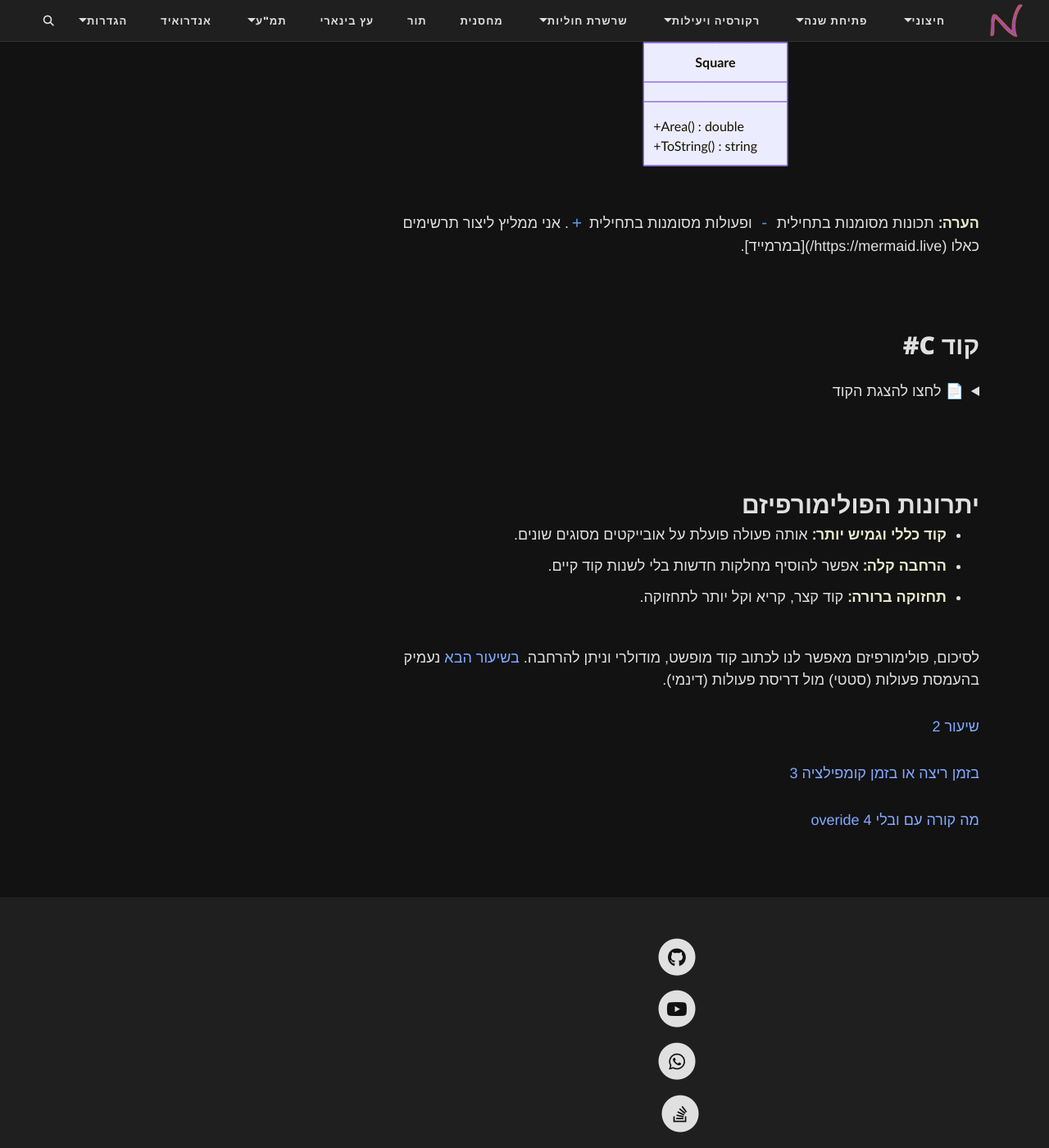
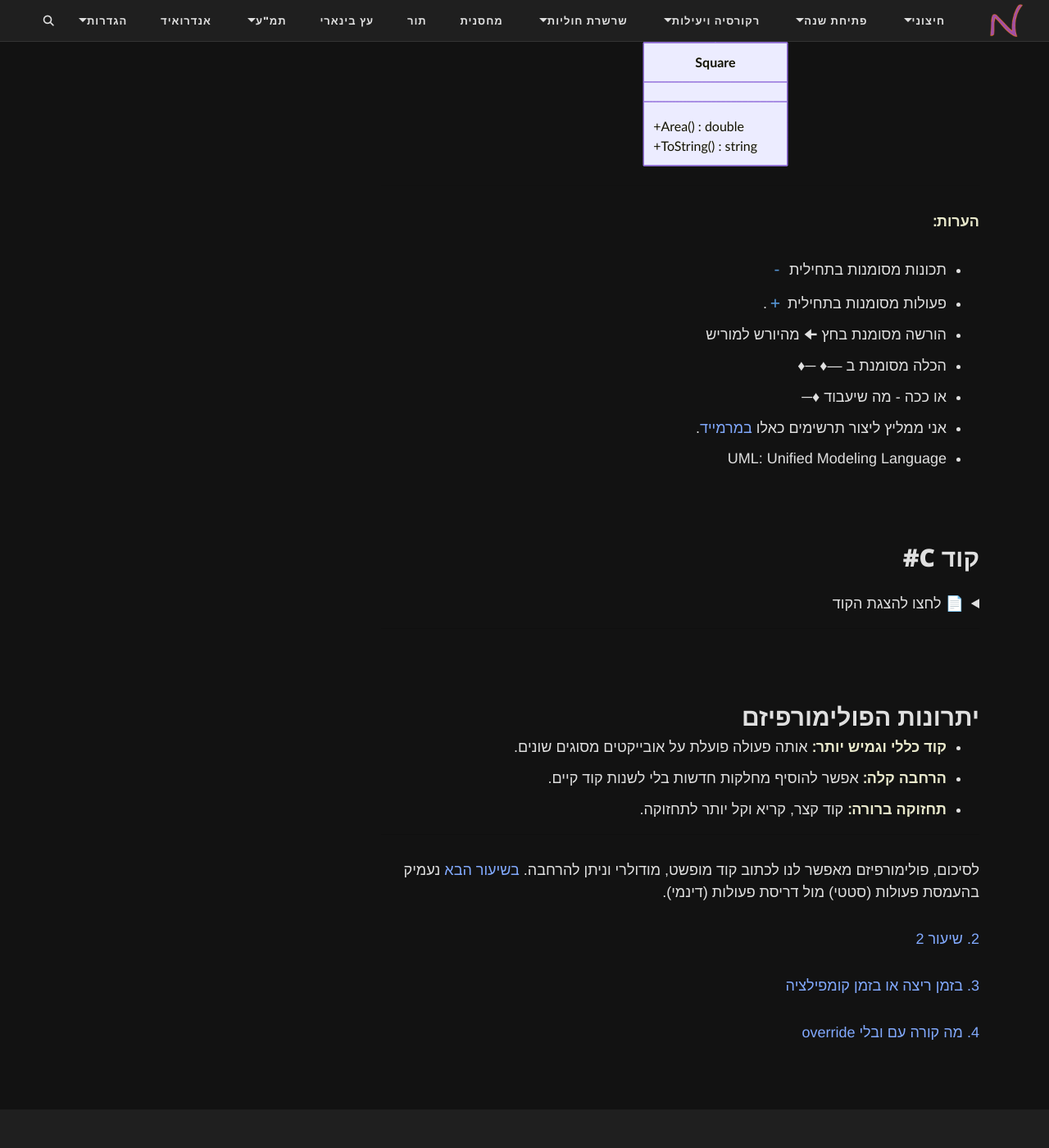
Before and after one commit to 3strategy/BeautifulMivney, a Jekyll site: the page built from oop/02Polymorphism.md, in a window 1280 px wide and 1400 px high, scrolled down 1776 px. Shown: the whole window at 82% size. Built offline with Jekyll 4.4.1, drawn with Linux system fonts in a browser that asks for light colours; comment, search, counter and statistics services are not loaded.

Commit message:
עוד תיקוני קריאות ומיקומי סוגריים

```diff
--- a/oop/02Polymorphism.md
+++ b/oop/02Polymorphism.md
@@ -62,7 +62,14 @@ classDiagram
 </div>
 
 ---
-**הערה:** תכונות מסומנות בתחילית `-` ופעולות מסומנות בתחילית `+`. אני ממליץ ליצור תרשימים כאלו (https://mermaid.live/)[במרמייד].
+**הערות:**
+- תכונות מסומנות בתחילית `-`
+- פעולות מסומנות בתחילית `+`.
+- הורשה מסומנת בחץ 🠈 מהיורש למוריש
+- הכלה מסומנת ב ―♦ ─♦
+- או ככה - מה שיעבוד ♦─
+- אני ממליץ ליצור תרשימים כאלו [במרמייד]("https://mermaid.live/").
+- UML: Unified Modeling Language
 
 
 ## קוד C#
@@ -158,8 +165,8 @@ Square(2) area = 4
 
 לסיכום, פולימורפיזם מאפשר לנו לכתוב קוד מופשט, מודולרי וניתן להרחבה. [בשיעור הבא](/oop/02Polymorphism2Bag25) נעמיק בהעמסת פעולות (סטטי) מול דריסת פעולות (דינמי).
 
-[שיעור 2](/oop/02Polymorphism2Bag25)
+[2. שיעור 2](/oop/02Polymorphism2Bag25)
 
-[בזמן ריצה או בזמן קומפילציה 3](/oop/02Polymorphism3)
+[3. בזמן ריצה או בזמן קומפילציה](/oop/02Polymorphism3)
 
-[מה קורה עם ובלי overide 4](/oop/02Polymorphism4CwToString)
+[4. מה קורה עם ובלי override](/oop/02Polymorphism4CwToString)
```
Also changed, not shown: oop/02Polymorphism4CwToString.md (+11 -11 lines), oop/02Polymorphism3.md (line endings or trailing spaces).
